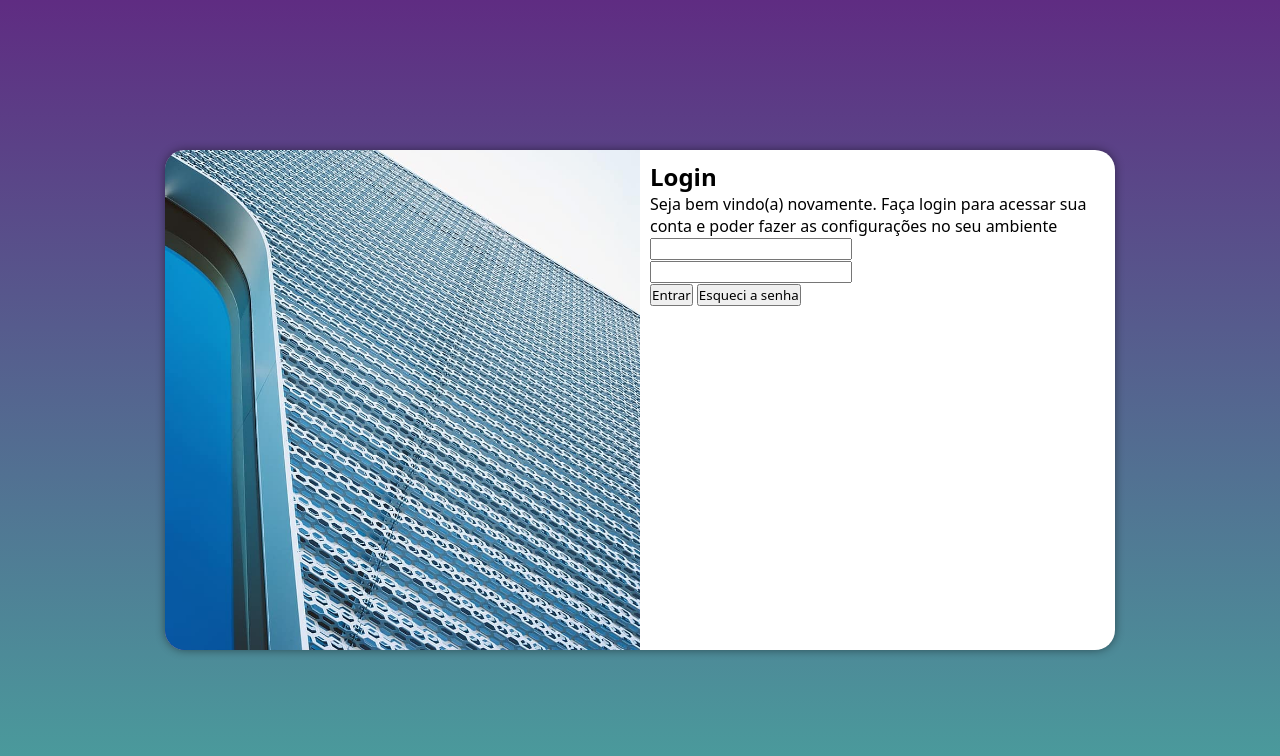
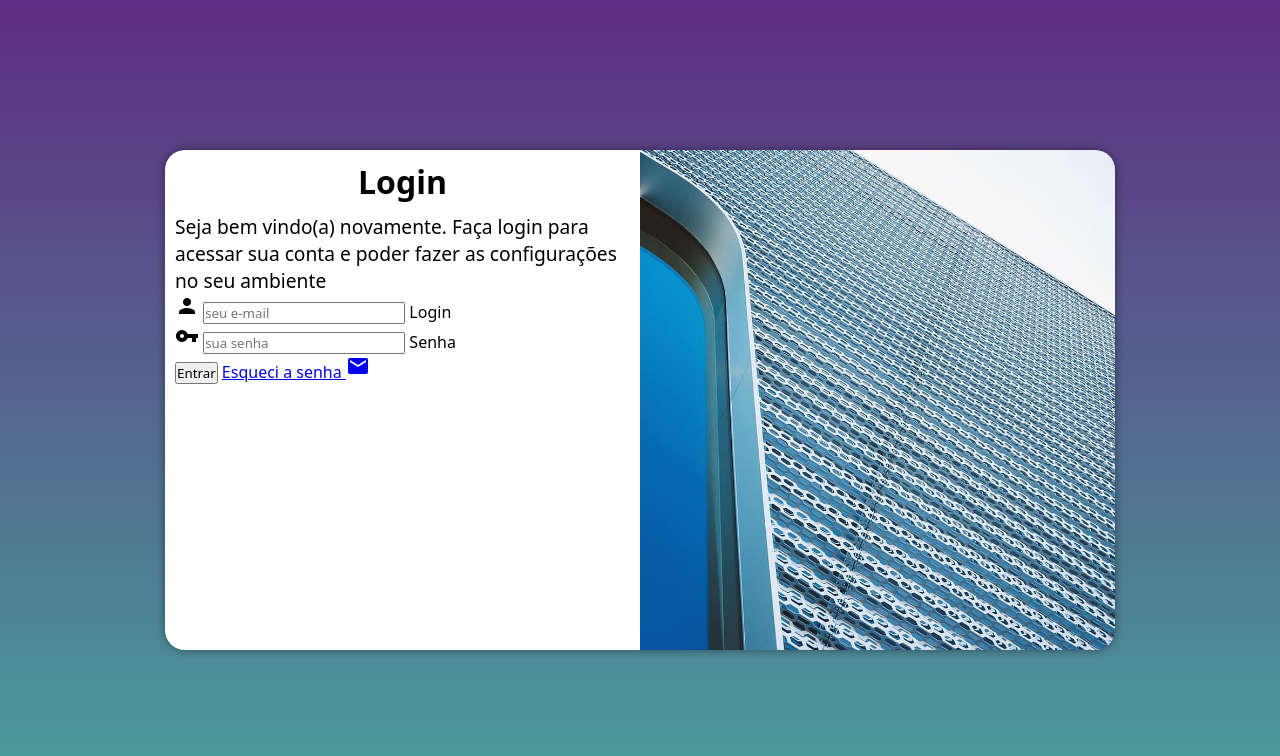
Before and after one commit to marcosjrvp/Projeto-Login, a plain HTML site: page index.html in a window 1280 px wide. Drawn offline with Linux system fonts and the light colour scheme.

Commit message:
Adicionado o formulário

```diff
--- a/estilos/media-query.css
+++ b/estilos/media-query.css
@@ -26,13 +26,20 @@ section#login{
 
 }
 section#login>div#imagem{
-    float: left;
+    float: right;
     width: 50%;
     height: 100%;
 
 }
 section#login>div#formulario{
-    float: right;
+    float: left;
     width: 50%;
 }
+div#formulario>h1{
+   font-size: 2em;
 }
+div#formulario>p{
+    font-size: 1.2em;
+
+}
+}
--- a/estilos/style.css
+++ b/estilos/style.css
@@ -51,3 +51,11 @@ section#login>div#formulario{
     display: block;
     padding: 10px;
 }
+div#formulario>h1{
+    text-align: center;
+    margin-bottom: 10px;
+}
+div#formulario>p{
+    font-size: 0.8em;
+
+}
--- a/index.html
+++ b/index.html
@@ -6,6 +6,7 @@
     <meta http-equiv="X-UA-Compatible" content="IE=edge">
     <meta name="viewport" content="width=device-width, initial-scale=1.0">
     <title>Tela de Login</title>
+    <link href="https://fonts.googleapis.com/icon?family=Material+Icons" rel="stylesheet">
     <link rel="stylesheet" href="estilos/style.css">
     <link rel="stylesheet" href="estilos/media-query.css">
 </head>
@@ -23,17 +24,20 @@
                     ambiente
                 </p>
                 <form action="login.php" method="post" autocomplete="on">
-                    <label for="iemail">
-                        <input type="email" name="email" id="iemail" autocomplete="email" required><br>
-                    </label>
-                    <label for="isenha">
+                    <div class="campo">
+                        <span class="material-icons">person</span>
+                        <input type="email" name="login" id="ilogin" autocomplete="email" placeholder="seu e-mail"
+                            maxlength="30" required>
+                        <label for="ilogin">Login</label>
+                    </div>
+                    <div class="campo">
+                        <span class="material-icons">vpn_key</span>
                         <input type="password" name="senha" id="isenha" autocomplete="new-password" min="8" max="15"
-                            required>
-                    </label>
-                    <p>
-                        <input type="submit" value="Entrar">
-                        <input type="submit" value="Esqueci a senha">
-                    </p>
+                            placeholder="sua senha" required>
+                        <label for="isenha">Senha</label>
+                    </div>
+                    <input type="submit" value="Entrar">
+                    <a href="esqueci.html">Esqueci a senha <span class="material-icons">mail</span></a>
                 </form>
 
             </div>
```
